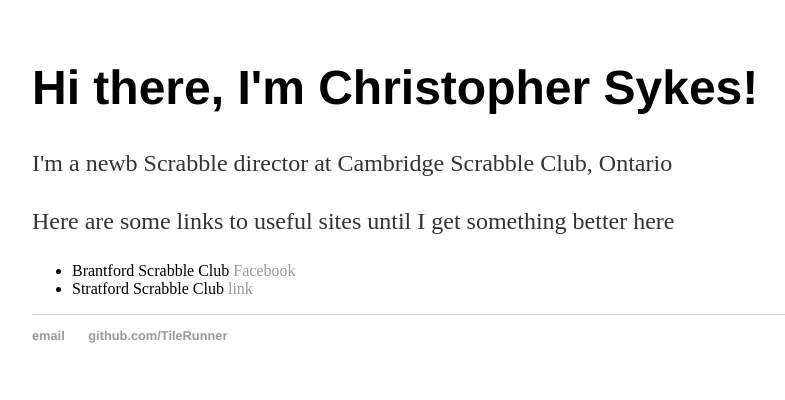
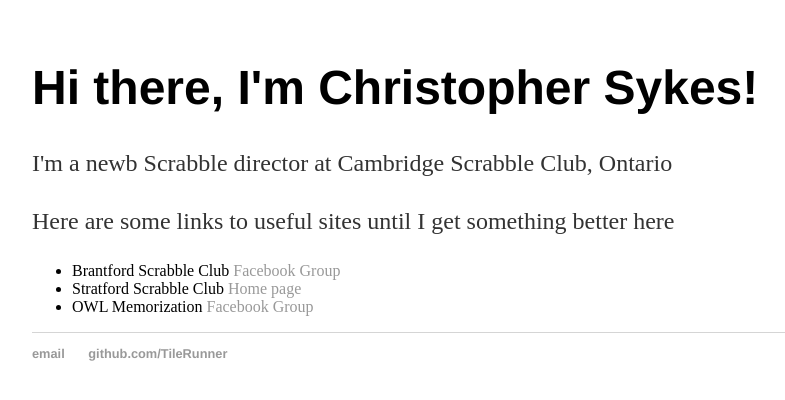
Before and after one commit to TileRunner/tilerunner.github.io, a Jekyll site: the page built from index.html, in a window 1280 px wide. Shown: the top 400 px of the page, without its empty margins (160-945 px from the left). Built offline with Jekyll 4.4.1, drawn with Linux system fonts in a browser that asks for light colours.

Commit message:
Update index.html
Add link to OWL Memorization Facebook group

```diff
--- a/index.html
+++ b/index.html
@@ -7,7 +7,8 @@ title: Christopher Sykes
 	<p>I'm a newb Scrabble director at Cambridge Scrabble Club, Ontario</p>
 	<p>Here are some links to useful sites until I get something better here</p>
 	<ul>
-		<li>Brantford Scrabble Club <a href="https://www.facebook.com/groups/114474462591849/">Facebook</a></li>
-		<li>Stratford Scrabble Club <a href="http://emandem.ca/stratfordscrabble/">link</a></li>
+		<li>Brantford Scrabble Club <a href="https://www.facebook.com/groups/114474462591849/">Facebook Group</a></li>
+		<li>Stratford Scrabble Club <a href="http://emandem.ca/stratfordscrabble/">Home page</a></li>
+		<li>OWL Memorization <a href="https://www.facebook.com/groups/735320253202003/">Facebook Group</a></li>
 	</ul>
 </div><!-- /.blurb -->
```
